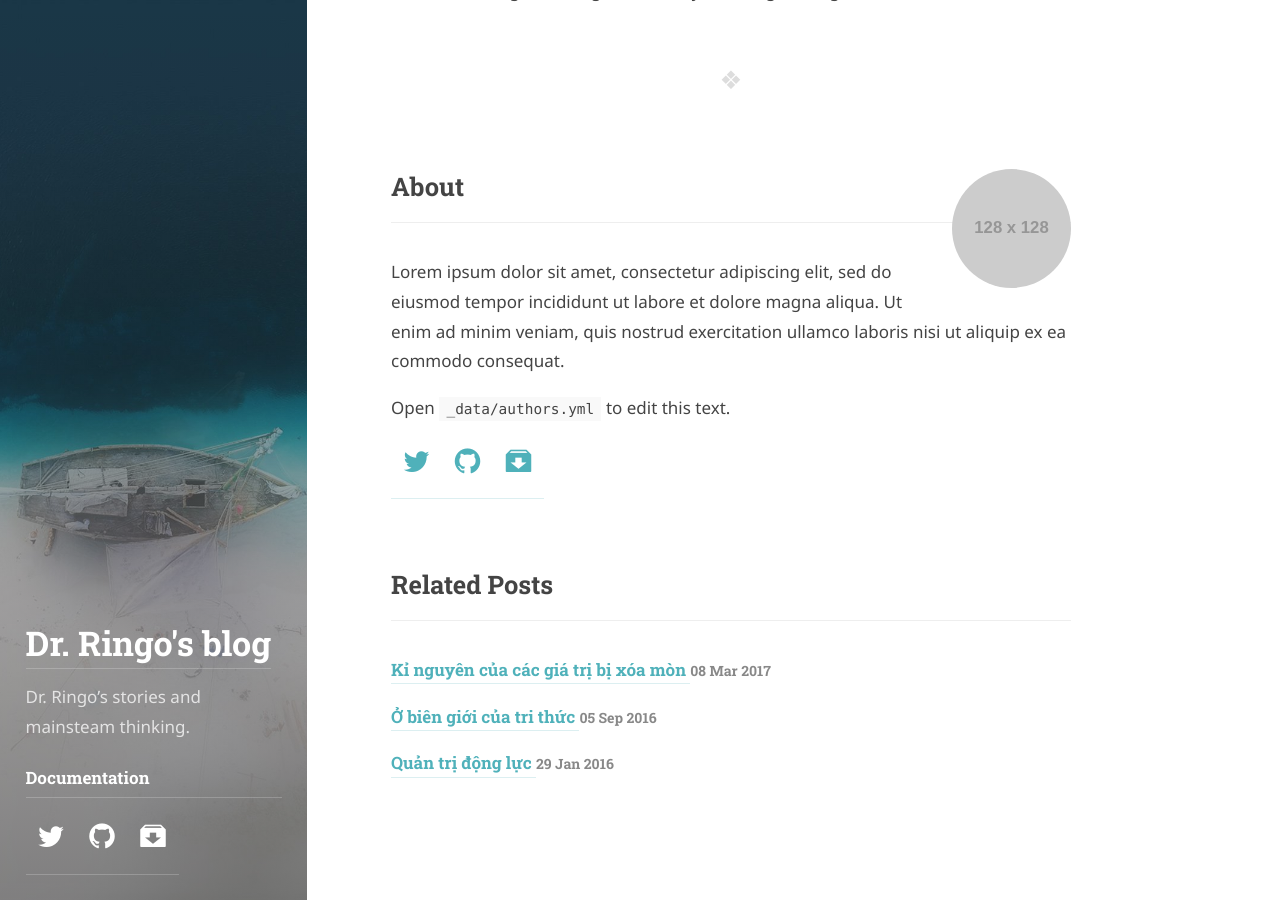
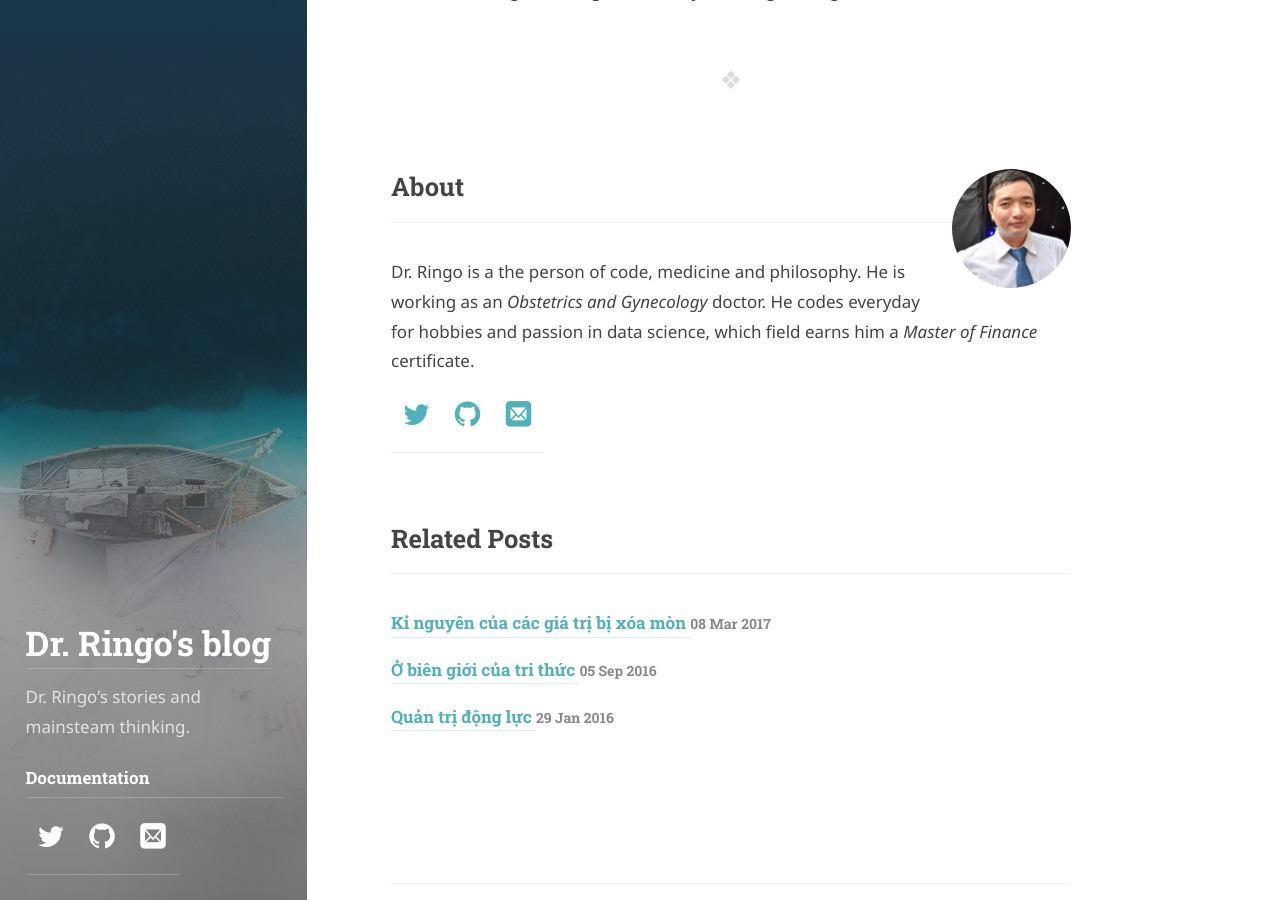
Before and after one commit to thanhgo/blog, a Jekyll site: the page built from _posts/2007-10-20-dai-ban-doanh.markdown, in a window 1280 px wide and 900 px high, scrolled down 637 px. Built offline with Jekyll 4.4.1, drawn with Linux system fonts in a browser that asks for light colours; some web fonts are replaced.

Commit message:
them author

```diff
--- a/_data/authors.yml
+++ b/_data/authors.yml
@@ -1,35 +1,31 @@
 # The primary author of this blog.
 # Must be the same as `author` in `_config.yml`.
 # You can change `author1` to your shortname.
-author1:
+drringo:
   # Replace <...> with your own (remove the < >)
-  name:              <firstname> <lastname>
-  email:             <mail@domain.tld>
+  name:             drbinhthanh
+  email:            drbinhthanh@gmail.com
 
   # Used at the bottom of each page and at the top of the `about` layout
   # Markdown enabled, can use multiple paragraphs (enabled by `|`)
   about:             |
-    Lorem ipsum dolor sit amet, consectetur adipiscing elit,
-    sed do eiusmod tempor incididunt ut labore et dolore magna aliqua.
-    Ut enim ad minim veniam, quis nostrud exercitation ullamco laboris nisi ut aliquip ex ea commodo consequat.
-
-    Open `_data/authors.yml` to edit this text.
-
+     Dr. Ringo is a the person of code, medicine and philosophy. He is working as an
+     *Obstetrics and Gynecology* doctor. He codes everyday for hobbies and passion in data science,
+     which field earns him a *Master of Finance* certificate.
   # This photo will be used in the about section.
   picture:
-    path:            https://placehold.it/128x128
+    path:            /assets/drringo.jpg
     # srcset is optional, but can be used to provide higher res versions for retina displays
     srcset:
-      1x:            https://placehold.it/128x128
-      2x:            https://placehold.it/256x256
+      1x:            /assets/drringo.jpg
+      2x:            /assets/drringo.jpg
 
   # Social media icons in sidebar.
   # Comment/uncommet to show/hide. Rearrange to change the order in which they appear.
   social:
-    twitter:         <username>
-    github:          <username>
-    download:        https://github.com/qwtel/hydejack-starter-kit/archive/master.zip
-    # email:           mailto:<mail@domain.tld>
+    twitter:         ringotaylor06
+    github:          drringo
+    email:           mailto:drbinhthanh@gmail.com
     # rss:             https://<url>/feed.xml
     # facebook:        <username>
     # google:          <number>
```
Also changed, not shown: assets/drringo.jpg (added).
